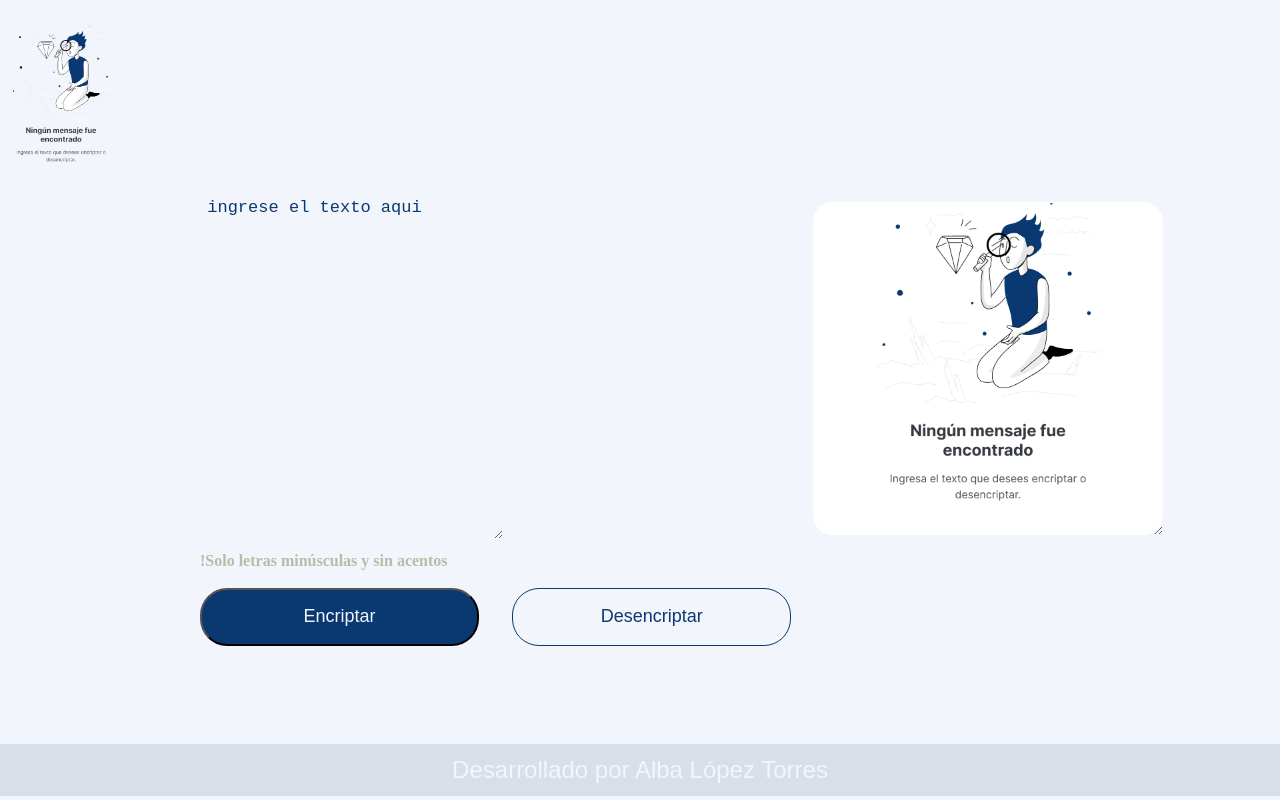
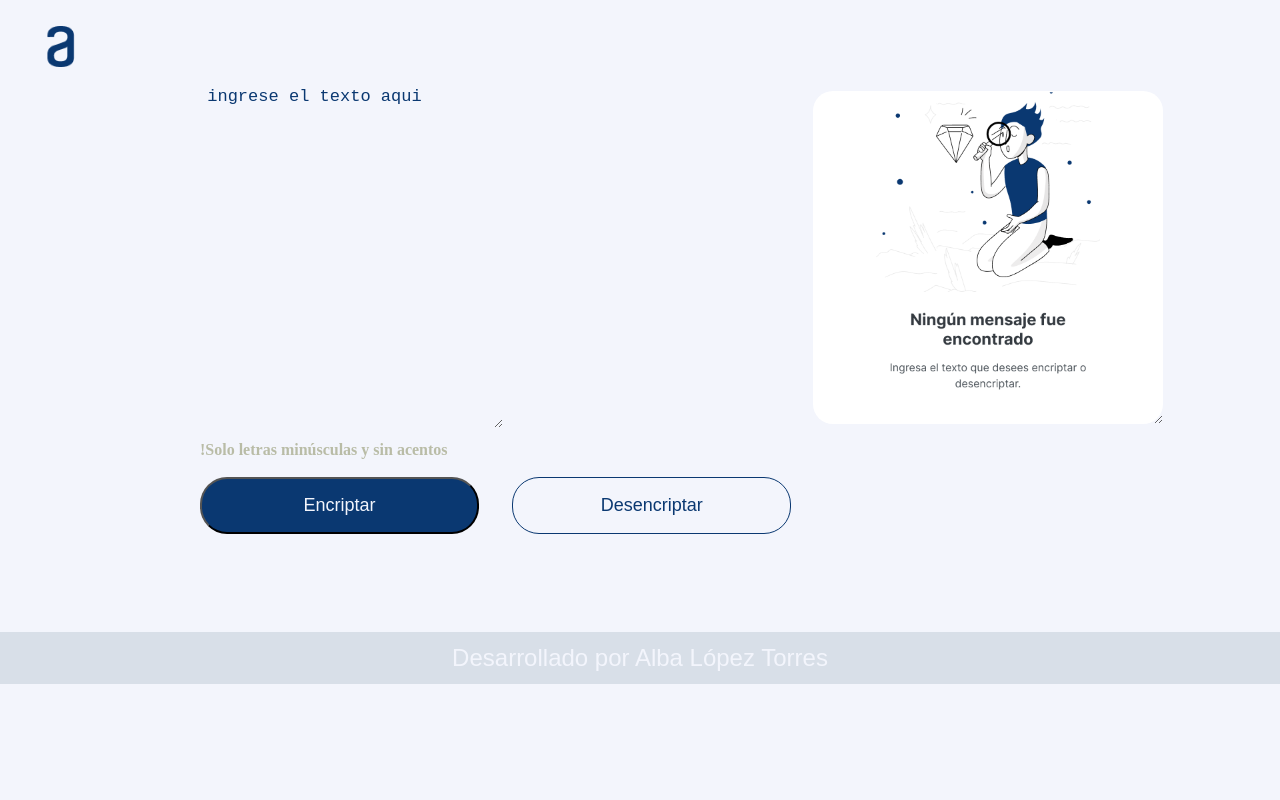
Before and after one commit to AIlopezt/encriptador, a plain HTML site: page index.html in a window 1280 px wide. Drawn offline with Linux system fonts and the light colour scheme.

Commit message:
cambiar index.html
Cambiar logo

```diff
--- a/index.html
+++ b/index.html
@@ -11,7 +11,7 @@
 </head>
 <body>
     <header>
-        <img class="logo" src="img/Frame 6.png" alt="logo de alura" class="logo">
+        <img class="logo" src="/img/logo.png" alt="logo de alura" class="logo">
     </header>
     <main>
         <section>
```
